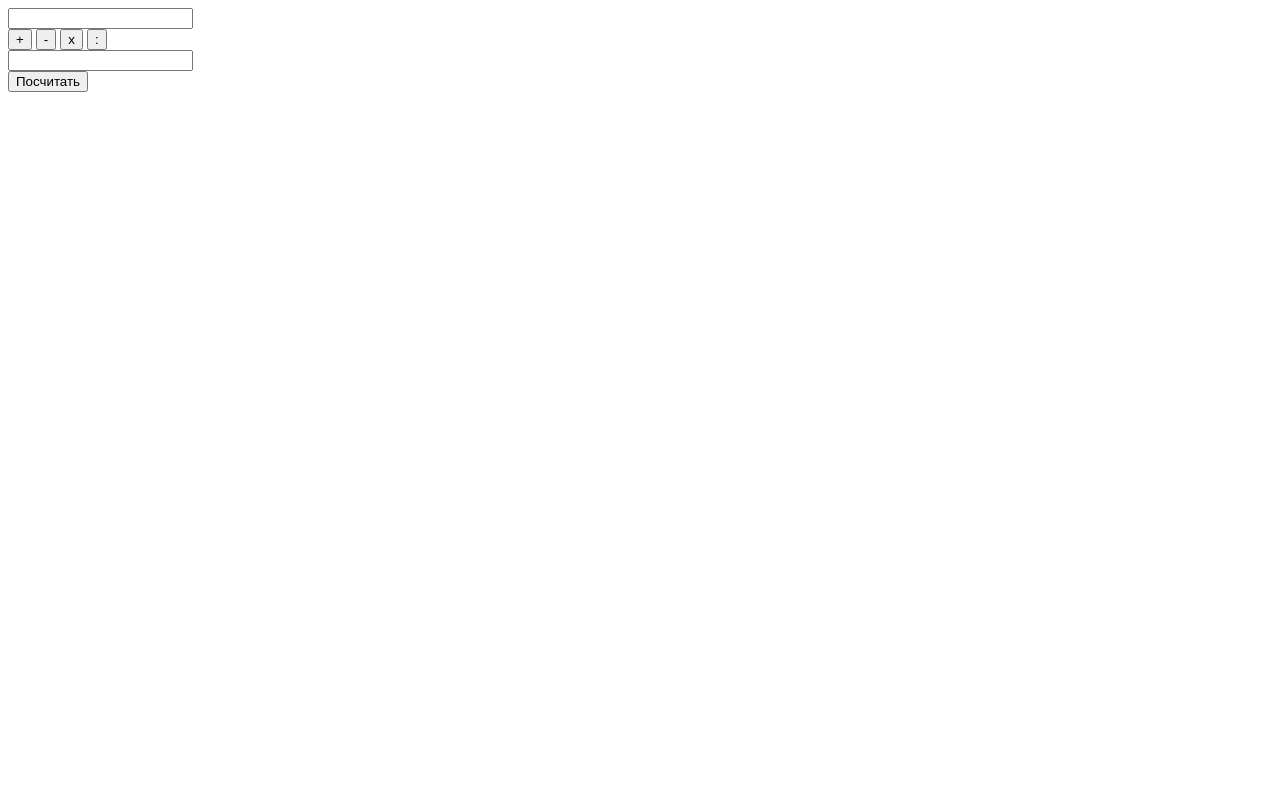
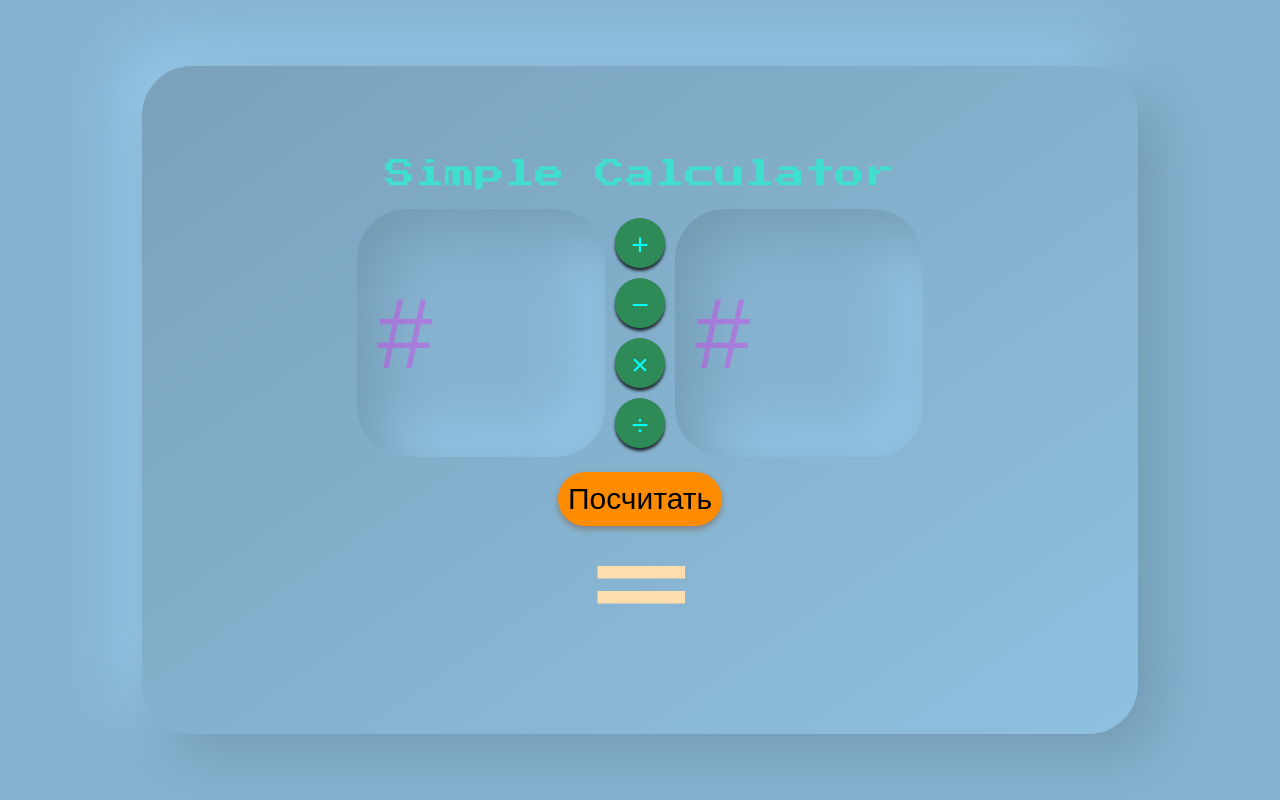
Before and after one commit to FilimonovAlexey/Simple-calculator, a plain HTML site: page index.html in a window 1280 px wide. Drawn offline with Linux system fonts and the light colour scheme.

Commit message:
added styles

```diff
--- a/index.html
+++ b/index.html
@@ -1,36 +1,50 @@
 <!DOCTYPE html>
 <html lang="ru">
   <head>
-    <meta charset="UTF-8">
-    <meta http-equiv="X-UA-Compatible" content="IE=edge">
-    <meta name="viewport" content="width=device-width, initial-scale=1.0">
+    <meta charset="UTF-8" />
+    <meta http-equiv="X-UA-Compatible" content="IE=edge" />
+    <meta name="viewport" content="width=device-width, initial-scale=1.0" />
+    <!-- font -->
+    <link rel="preconnect" href="https://fonts.googleapis.com" />
+    <link rel="preconnect" href="https://fonts.gstatic.com" crossorigin />
+    <link
+      href="https://fonts.googleapis.com/css2?family=Press+Start+2P&display=swap"
+      rel="stylesheet"
+    />
     <title>Калькулятор</title>
-
-    <!--<link rel="stylesheet" href="./styles/style.css">-->
-
+    <link rel="stylesheet" href="./styles/style.css" />
   </head>
   <body>
+    <div class="container">
+      <h1>Simple Calculator</h1>
       <!--поле ввода первого числа-->
-    <input id="num1" />
+      <div class="inputNumbers">
+        <input id="num1" type="number" placeholder="#" autocomplete="off" />
 
         <!--блок с кнопками-->
         <div id="operator_btns">
-        <button id="plus" onclick="op='+'">+</button>
-        <button id="minus" onclick="op='-'">-</button>
-        <button id="times" onclick="op='*'">x</button>
-        <button id="divide" onclick="op='/'">:</button>
+          <button class="btnOperator" id="plus" onclick="op='+'">&plus;</button>
+          <button class="btnOperator" id="minus" onclick="op='-'">
+            &minus;
+          </button>
+          <button class="btnOperator" id="times" onclick="op='*'">
+            &times;
+          </button>
+          <button class="btnOperator" id="divide" onclick="op='/'">
+            &divide;
+          </button>
         </div>
 
         <!--поле ввода второго числа-->
-    <input id="num2" />
-    <br>
+        <input id="num2" type="number" placeholder="#" autocomplete="off" />
+      </div>
 
       <!--кнопка для расчетов-->
-    <button onclick="func()">Посчитать</button>
+      <button class="button" onclick="func()">Посчитать</button>
 
       <!--здесь будет результат-->
-    <p id="result"></p>
-
+      <p id="result">=</p>
+    </div>
     <script src="./scripts/index.js"></script>
   </body>
 </html>
--- a/styles/style.css
+++ b/styles/style.css
@@ -0,0 +1,163 @@
+*,
+*::after,
+*::before {
+  padding: 0;
+  margin: 0;
+  box-sizing: border-box;
+}
+h1,
+h2,
+h3,
+h4,
+h5,
+h6,
+p {
+  font-size: inherit;
+  font-weight: inherit;
+}
+/* 1 rem === 10px */
+html {
+  font-size: 62.5%;
+  font-family: 'Press Start 2P', cursive;
+  -webkit-text-size-adjust: 16px;
+  -ms-text-size-adjust: 16px;
+}
+
+/* INPUT */
+input::-webkit-outer-spin-button,
+input::-webkit-inner-spin-button {
+  -webkit-appearance: none;
+  margin: 0;
+}
+input[type='number'] {
+  -moz-appearance: textfield;
+}
+input[type='number']:hover,
+input[type='number']:focus {
+  -moz-appearance: number-input;
+}
+
+/* clear button */
+input[type='search']::-webkit-search-decoration,
+input[type='search']::-webkit-search-cancel-button,
+input[type='search']::-webkit-search-results-button,
+input[type='search']::-webkit-search-results-decoration {
+  display: none;
+}
+
+a {
+  text-decoration: none;
+  color: inherit;
+}
+
+img {
+  max-width: 100%;
+  height: auto;
+}
+
+ol,
+ul,
+menu {
+  list-style: none;
+}
+::placeholder {
+  color: rgba(255, 0, 255, 0.285);
+}
+
+/* Style */
+
+body {
+  margin: 0 auto;
+  height: 100vh;
+  display: grid;
+  place-items: center;
+  background: #86b3d0;
+}
+.container {
+  max-height: 66.8rem;
+  min-height: 66.8rem;
+  max-width: 99.6rem;
+  min-width: 99.6rem;
+  padding: 20rem;
+  border-radius: 5rem;
+  background: linear-gradient(145deg, #79a1bb, #8fc0df);
+  box-shadow: 20px 20px 60px #7298b1, -20px -20px 60px #9aceef;
+  display: flex;
+  flex-direction: column;
+  align-items: center;
+  justify-content: center;
+}
+h1 {
+  margin: 1rem;
+  font-size: 3rem;
+  color: turquoise;
+}
+.inputNumbers {
+  display: flex;
+  align-items: center;
+}
+#num1,
+#num2 {
+  min-height: 24.8rem;
+  max-width: 24.8rem;
+  padding: 2rem;
+  margin: 1rem;
+  font-size: 10rem;
+  color: turquoise;
+  border: none;
+  border-radius: 5rem;
+  background: #86b3d0;
+  box-shadow: inset 20px 20px 60px #7298b1, inset -20px -20px 60px #9aceef;
+  outline-style: none;
+}
+#operator_btns {
+  display: flex;
+  flex-direction: column;
+  gap: 1rem;
+}
+
+.button {
+  padding: 1rem;
+  margin: 0.5rem;
+  font-size: 3rem;
+  background-color: darkorange;
+  border-radius: 5rem;
+  border: none;
+  box-shadow: 0 3px 6px gray;
+  cursor: pointer;
+  transition: all 0.1s ease-in;
+}
+.button:hover {
+  background-color: rgb(217, 120, 2);
+}
+.button:active {
+  box-shadow: 0 1px 1px gray;
+  transform: translateY(3px);
+}
+.btnOperator {
+  width: 5rem;
+  height: 5rem;
+  padding: 1rem;
+  font-size: 3rem;
+  color: cyan;
+  background-color: seagreen;
+  border: none;
+  border-radius: 50%;
+  box-shadow: 0 3px 3px rgba(0, 0, 0, 0.757);
+  cursor: pointer;
+  transition: all 0.1s ease-in;
+}
+.btnOperator:hover {
+  background-color: rgb(34, 107, 66);
+}
+.btnOperator:active {
+  box-shadow: 0 1px 1px rgba(0, 0, 0, 0.77);
+  transform: translateY(2px);
+}
+#result {
+  padding-left: 1.5rem;
+  margin: 1rem;
+  text-align: center;
+  font-size: 10rem;
+  color: navajowhite;
+}
```
Lines whose indentation alone changed are shown as unchanged.
